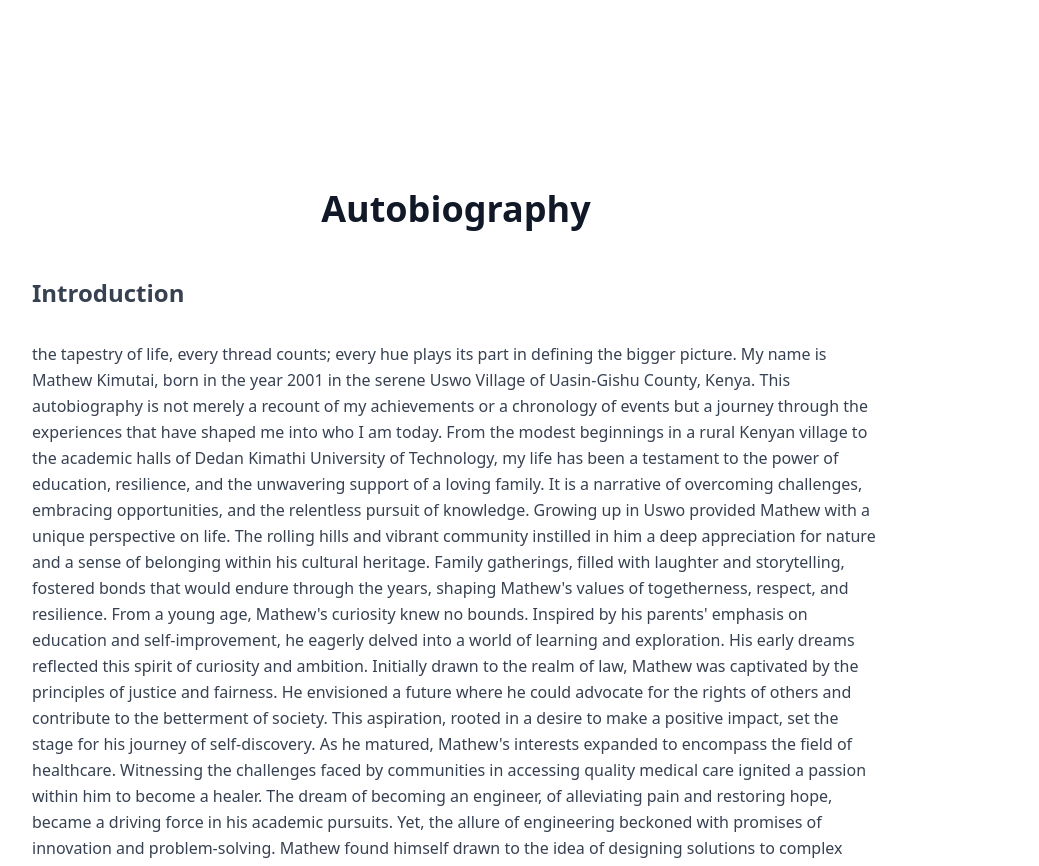
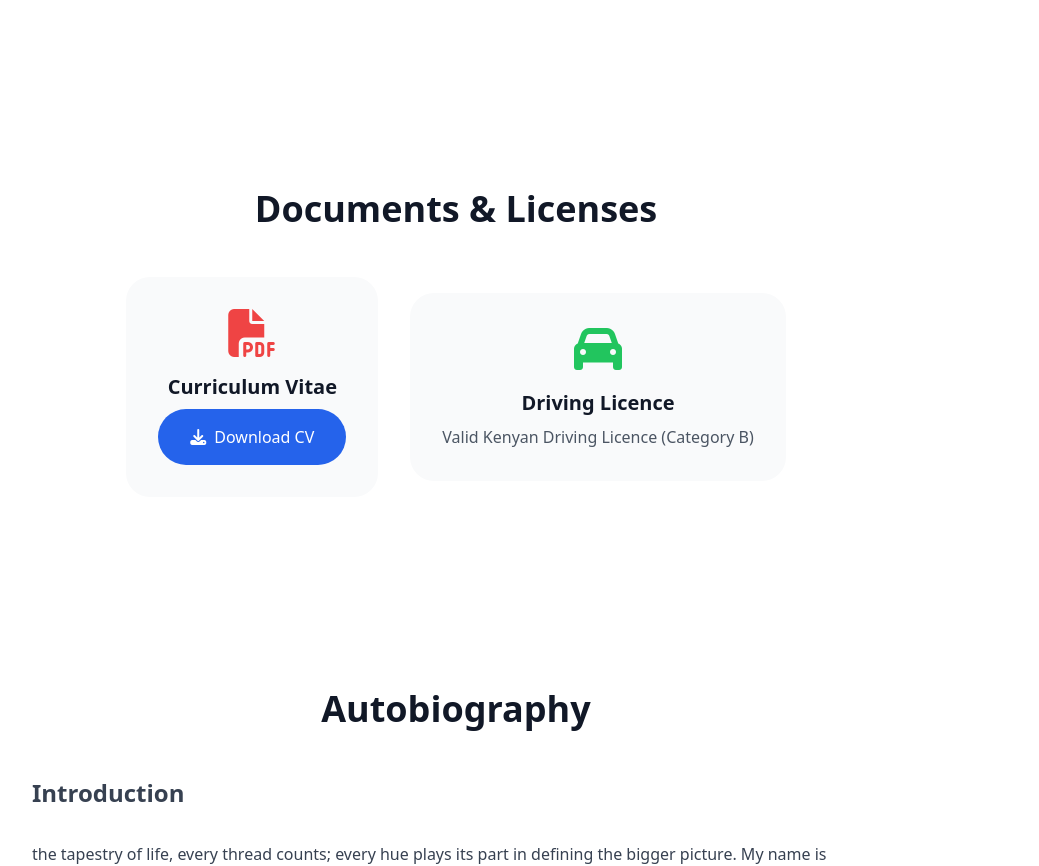
Before and after one commit to mkiplagat073/Mathew-Kiplagat_Porfiolio, a plain HTML site: page index.html in a window 1280 px wide. Shown: the part 3463-4329 px from the top of the page, without its empty margins (184-1223 px from the left). Drawn offline with nearby package versions, Linux system fonts and the light colour scheme.

```diff
--- a/index.html
+++ b/index.html
@@ -155,6 +155,34 @@
                         </div>
                     </div>
                 </div>
+            </div>
+        </div>
+    </section>
+        <!-- Documents & Licenses -->
+    <section id="documents" class="py-24 bg-white dark:bg-gray-800">
+        <div class="max-w-4xl mx-auto px-6 text-center">
+            <h2 class="text-4xl font-bold mb-12">Documents & Licenses</h2>
+
+            <div class="flex flex-col md:flex-row gap-8 justify-center items-center">
+
+                <!-- CV / Resume -->
+                <div class="bg-gray-50 dark:bg-gray-900 p-8 rounded-3xl w-full md:w-auto">
+                    <i class="fas fa-file-pdf text-5xl text-red-500 mb-4"></i>
+                    <h3 class="text-xl font-semibold mb-2">Curriculum Vitae</h3>
+                    <a href="assets/Mathew_Kiplagat_CV.pdf"
+                       target="_blank"
+                       class="inline-flex items-center gap-2 px-8 py-4 bg-blue-600 hover:bg-blue-700 text-white rounded-full font-medium">
+                        <i class="fas fa-download"></i> Download CV
+                    </a>
+                </div>
+
+                <!-- Driving Licence -->
+                <div class="bg-gray-50 dark:bg-gray-900 p-8 rounded-3xl w-full md:w-auto">
+                    <i class="fas fa-car text-5xl text-green-500 mb-4"></i>
+                    <h3 class="text-xl font-semibold mb-2">Driving Licence</h3>
+                    <p class="text-gray-600 dark:text-gray-400">Valid Kenyan Driving Licence (Category B)</p>
+                </div>
+
             </div>
         </div>
     </section>
```
